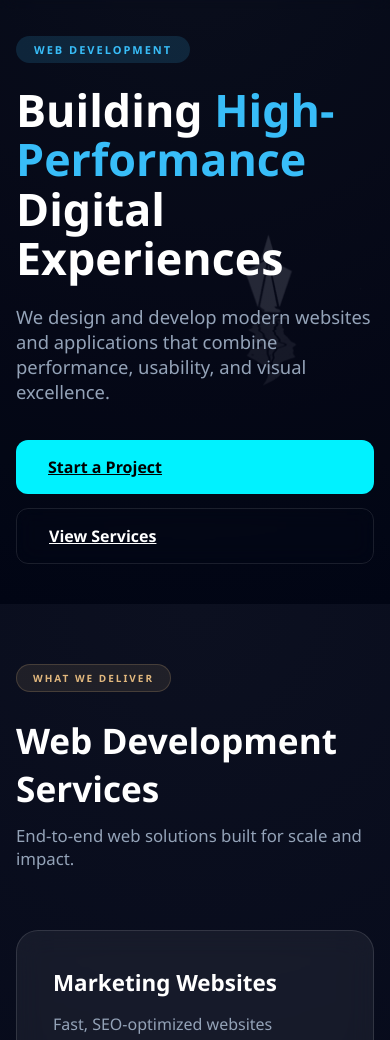
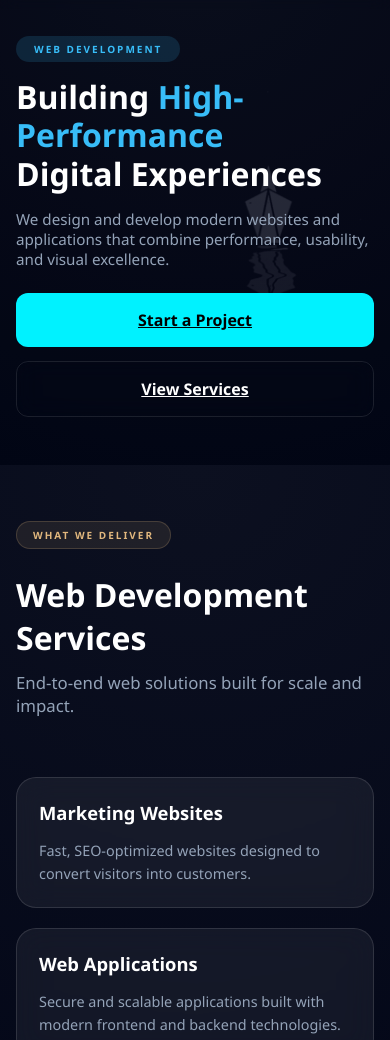
Before and after one commit to ashishbhattwork-star/PPLS, a plain HTML site: page WebDev.html in a window 390 px wide. Shown: the part 60-1100 px from the top of the page. Drawn offline with Linux system fonts and the light colour scheme.

Commit message:
Update Mobile.css

```diff
--- a/Mobile.css
+++ b/Mobile.css
@@ -611,11 +611,9 @@
    HERO → ORBIT SEPARATION (MOBILE ONLY)
 ====================================================== */
 @media (max-width: 768px) {
-  /* Add breathing space after hero */
-  .hero-section {
-    margin-bottom: 40px !important;
-  }
-
+}
+/* Add breathing space after hero */
+.hero-section {
   /* Push orbit section slightly down */
   .section-container#orbitSection {
     padding-top: 40px !important;
@@ -992,3 +990,113 @@
     height: 46px;
   }
 }
+/* =====================================================
+   IT CONSULTING – MOBILE FIX (FINAL)
+===================================================== */
+@media (max-width: 768px) {
+  /* ---------- HERO ---------- */
+  .it-hero {
+    min-height: auto !important;
+    height: auto !important;
+    padding: 96px 16px 48px !important;
+    display: block !important;
+  }
+
+  .it-hero-content {
+    max-width: 100% !important;
+  }
+
+  .hero-pill {
+    font-size: 10px;
+    margin-bottom: 16px;
+  }
+
+  .it-hero h1 {
+    font-size: clamp(2rem, 7vw, 2.6rem) !important;
+    line-height: 1.2 !important;
+    margin-bottom: 16px;
+  }
+
+  .it-hero p {
+    font-size: 0.95rem !important;
+    margin-bottom: 24px !important;
+  }
+
+  /* ---------- CTA BUTTONS ---------- */
+  .hero-actions {
+    display: flex !important;
+    flex-direction: column !important;
+    gap: 14px !important;
+  }
+
+  .hero-actions a {
+    width: 100% !important;
+    text-align: center;
+  }
+
+  /* ---------- SERVICES ---------- */
+  .it-services {
+    padding: 56px 16px !important;
+  }
+
+  .section-head {
+    margin-bottom: 40px !important;
+  }
+
+  .section-head h2 {
+    font-size: 2rem !important;
+  }
+
+  .services-grid {
+    display: grid !important;
+    grid-template-columns: 1fr !important;
+    gap: 20px !important;
+  }
+
+  .service-card {
+    padding: 22px !important;
+    border-radius: 20px;
+  }
+
+  .service-card h3 {
+    font-size: 1.15rem;
+  }
+
+  .service-card p {
+    font-size: 0.9rem;
+  }
+
+  /* ---------- CTA SECTION ---------- */
+  .it-cta {
+    padding: 56px 16px !important;
+  }
+
+  .cta-box {
+    padding: 36px 20px !important;
+    border-radius: 22px;
+  }
+
+  .cta-box h2 {
+    font-size: 1.8rem !important;
+  }
+
+  .cta-box p {
+    font-size: 0.95rem;
+    margin-bottom: 24px;
+  }
+}
+@media (max-width: 900px) {
+  .it-hero {
+    padding: 100px 6% 80px;
+    min-height: auto;
+  }
+
+  .hero-actions {
+    flex-direction: column;
+  }
+
+  .services-grid,
+  .process-grid {
+    grid-template-columns: 1fr;
+  }
+}
```
